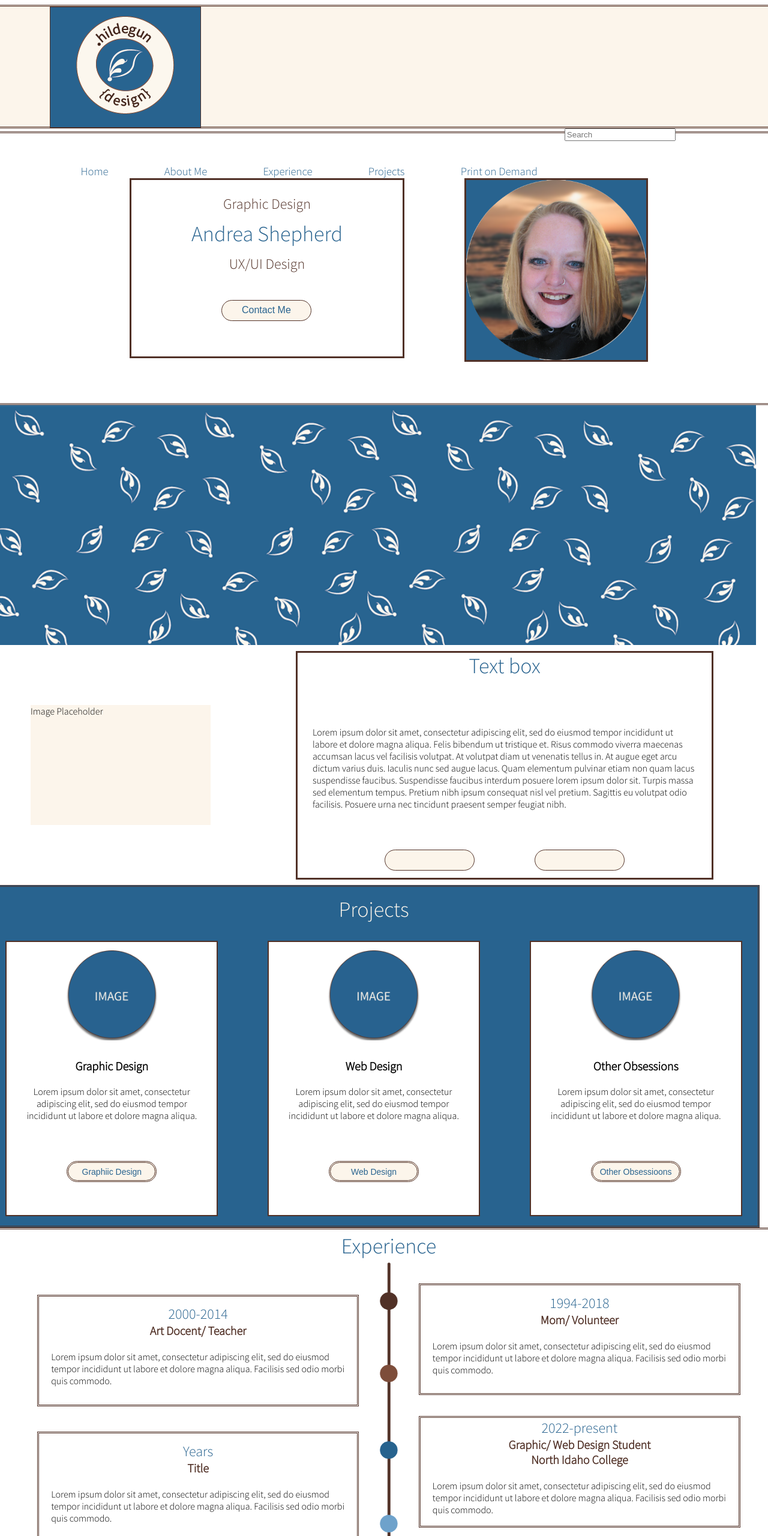
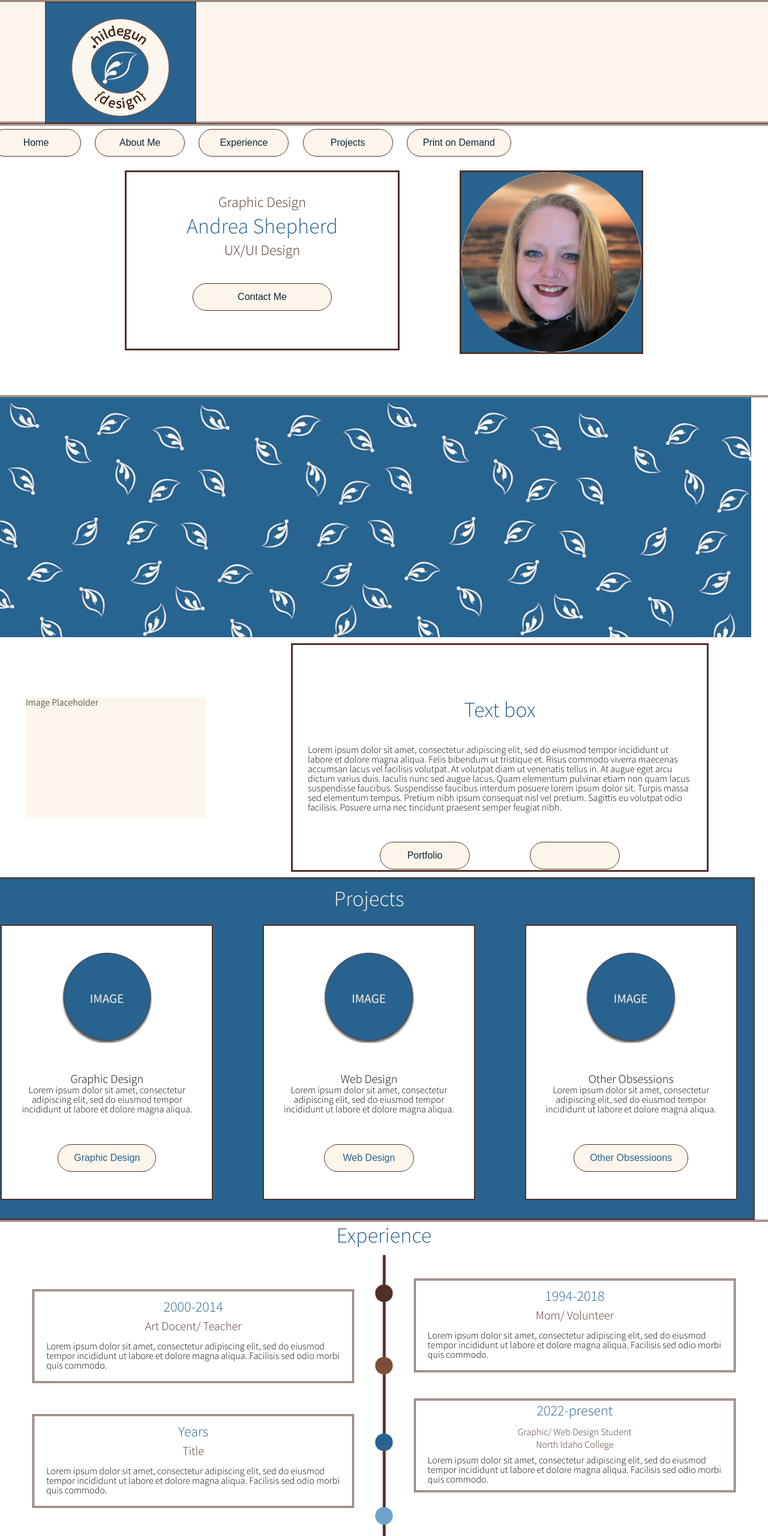
Before and after one commit to andreashep/HildegunDesign, a plain HTML site: page index.html in a window 1280 px wide. Shown: the top 2560 px of the page at 60% size. Drawn offline with nearby package versions, Linux system fonts and the light colour scheme.

Commit message:
alignment

```diff
--- a/index.html
+++ b/index.html
@@ -1,6 +1,14 @@
 <!DOCTYPE html>
 <html lang="en">
 <head>
+    <script async src="https://www.googletagmanager.com/gtag/js?id=G-4HLW0XTPFK"></script>
+<script>
+  window.dataLayer = window.dataLayer || [];
+  function gtag(){dataLayer.push(arguments);}
+  gtag('js', new Date());
+
+  gtag('config', 'G-4HLW0XTPFK');
+</script>
     <meta charset="UTF-8">
     <meta http-equiv="X-UA-Compatible" content="IE=edge">
     <meta name="viewport" content="width=device-width, initial-scale=1.0">
@@ -8,6 +16,7 @@
     <link rel="preconnect" href="https://fonts.googleapis.com">
     <link rel="preconnect" href="https://fonts.gstatic.com" crossorigin>
     <link href="https://fonts.googleapis.com/css2?family=Noto+Serif&family=Source+Sans+Pro:wght@300&display=swap" rel="stylesheet">
+    <link rel="stylesheet" href="reset.css">
     <link rel="stylesheet" href="style.css">
     <link rel="stylesheet" href="https://cdn.jsdelivr.net/npm/bootstrap@3.3.7/dist/css/bootstrap-theme.min.css" integrity="sha384-rHyoN1iRsVXV4nD0JutlnGaslCJuC7uwjduW9SVrLvRYooPp2bWYgmgJQIXwl/Sp" crossorigin="anonymous">
 </head>
@@ -18,24 +27,13 @@
             <div class="logo"><a href="#"><img src="homepage_images/hd_logo.png" alt="Hildegun Design logo"></a></div>
                 <nav class="nav-links">
                 <ul>
-                    <li><a href="#" alt="link to home page">Home</a></li>
-                    <li><a href="#" alt="link to about me">About Me</a></li>
-                    <li><a href="#" alt="link to experience">Experience</a></li>
-                    <li><a href="#" alt="link to Projects">Projects</a></li>
-                    <li><a href="#">Print on Demand</a></li>
+                    <li><button><a href="#" alt="link to home page">Home</a></button></li>
+                <li><button><a href="#" alt="link to about me">About Me</a></button></li>
+                <li><button><a href="#" alt="link to experience">Experience</a></button></li>
+                <li><button><a href="#" alt="link to Projects">Projects</a></button></li>
+                <li><button><a href="#" alt="link to print on demand">Print on Demand</a></button></li>
                     </ul>
-                    <form class="d-flex input-group w-auto">
-                        <input
-                          type="search"
-                          class="form-control rounded"
-                          placeholder="Search"
-                          aria-label="Search"
-                          aria-describedby="search-addon"
-                        />
-                        <span class="input-group-text border-0" id="search-addon">
-                          <i class="fas fa-search"></i>
-                        </span>
-                      </form>
+
                 </nav>
         </header>
 
@@ -57,10 +55,10 @@
         <article class="about">
             <div class="abtimg">Image Placeholder</div>
             <div class="about-tb">
-                <p><h1>Text box</h1></p>
+                <h1>Text box</h1>
                     <p>Lorem ipsum dolor sit amet, consectetur adipiscing elit, sed do eiusmod tempor incididunt ut labore et dolore magna aliqua. Felis bibendum ut tristique et. Risus commodo viverra maecenas accumsan lacus vel facilisis volutpat. At volutpat diam ut venenatis tellus in. At augue eget arcu dictum varius duis. Iaculis nunc sed augue lacus. Quam elementum pulvinar etiam non quam lacus suspendisse faucibus. Suspendisse faucibus interdum posuere lorem ipsum dolor sit. Turpis massa sed elementum tempus. Pretium nibh ipsum consequat nisl vel pretium. Sagittis eu volutpat odio facilisis. Posuere urna nec tincidunt praesent semper feugiat nibh.</p>
                     <div class="about-tb-btn">
-                        <button></button>
+                        <button><a href="#">Portfolio</a></button>
                         <button></button>
                     </div>
             </div>
@@ -73,19 +71,19 @@
                         <img src="homepage_images/image circle.png" alt="">
                         <div><h3>Graphic Design</h3>
                         <p>Lorem ipsum dolor sit amet, consectetur adipiscing elit, sed do eiusmod tempor incididunt ut labore et dolore magna aliqua.</p></div>
-                        <button class="example"><a href="">Graphiic Design</a></button>
+                        <button><a href="">Graphic Design</a></button>
                 </div>
                  <div class="two">
                         <img src="homepage_images/image circle.png" alt="">
                         <div><h3>Web Design</h3>
                         <p>Lorem ipsum dolor sit amet, consectetur adipiscing elit, sed do eiusmod tempor incididunt ut labore et dolore magna aliqua.</p></div>
-                        <button class="example"><a href="">Web Design</a></button>
+                        <button><a href="">Web Design</a></button>
                 </div>
                 <div class="three">
                             <img src="homepage_images/image circle.png" alt="">
                             <div><h3>Other Obsessions</h3>
                             <p>Lorem ipsum dolor sit amet, consectetur adipiscing elit, sed do eiusmod tempor incididunt ut labore et dolore magna aliqua.</p></div>
-                            <button class="example"><a href="">Other Obsessioons</a></button>
+                            <button><a href="">Other Obsessioons</a></button>
                 </div>
         </article>
     <article class="experience">
@@ -112,8 +110,8 @@
                     </div>
                     <div class="years_four">
                         <h2>2022-present</h2>
-                        <h3>Graphic/ Web Design Student</h3>
-                        <h3>North Idaho College</h3>
+                        <h4>Graphic/ Web Design Student</h4>
+                        <h4>North Idaho College</h4>
                         <p>Lorem ipsum dolor sit amet, consectetur adipiscing elit, sed do eiusmod tempor incididunt ut labore et dolore magna aliqua. Facilisis sed odio morbi quis commodo.</p>
                     </div>
                 </div>
--- /dev/null
+++ b/reset.css
@@ -0,0 +1,43 @@
+html, body, div, span, applet, object, iframe,
+h1, h2, h3, h4, h5, h6, p, blockquote, pre,
+a, abbr, acronym, address, big, cite, code,
+del, dfn, em, img, ins, kbd, q, s, samp,
+small, strike, strong, sub, sup, tt, var,
+b, u, i, center,
+dl, dt, dd, ol, ul, li,
+fieldset, form, label, legend,
+table, caption, tbody, tfoot, thead, tr, th, td,
+article, aside, canvas, details, embed,
+figure, figcaption, footer, header, hgroup,
+menu, nav, output, ruby, section, summary,
+time, mark, audio, video {
+	margin: 0;
+	padding: 0;
+	border: 0;
+	font-size: 100%;
+	font: inherit;
+	vertical-align: baseline;
+}
+/* HTML5 display-role reset for older browsers */
+article, aside, details, figcaption, figure,
+footer, header, hgroup, menu, nav, section {
+	display: block;
+}
+body {
+	line-height: 1;
+}
+ol, ul {
+	list-style: none;
+}
+blockquote, q {
+	quotes: none;
+}
+blockquote:before, blockquote:after,
+q:before, q:after {
+	content: '';
+	content: none;
+}
+table {
+	border-collapse: collapse;
+	border-spacing: 0;
+}
--- a/style.css
+++ b/style.css
@@ -38,7 +38,6 @@ header {
     flex-flow: row wrap;
     align-items: center;
     justify-content: space-between;
-    margin-bottom: 5px;
     height: 200px;
     background-color: rgb(252, 245, 235);
     border: 3px double rgb(81, 49, 39);
@@ -47,7 +46,7 @@ header {
 
 nav {
     display: flex;
-    margin: 0 5%;
+    margin: 0;
 }
 
 
@@ -55,39 +54,51 @@ nav {
 
 
 .nav-links ul li {
-    padding: 30px;
     color: rgb(40, 99, 143);
     display: inline-flex;
     list-style: none;
     justify-content: space-between;
 }
 
-.nav-links a {
-    text-decoration: none;
-    color: rgb(40, 99, 143);
-    font-size: 14pt;
-    padding: 15px;
+ button {
+        display: flex;
+        background-color: rgb(252, 245, 235);
+        min-width: 150px;
+        min-height: 35px;
+        border: .5px solid rgb(81, 49, 39);
+        border-radius: 25px;
+        justify-content: center;
+        text-align: center;
+        margin: 10px;
 }
 
-.nav-links a:hover {
-   color: rgb(81, 49, 39);
-   border: solid 1px rgb(40, 99, 143);
-   border-radius: 25px;
+ button:hover {
+    background-color: rgb(40, 99, 143);
+    color: rgb(252, 245, 235);
 }
 
-.d-flex input-group w-auto {
-    display: flex;
-    /* align-content: center;
-    justify-content: center;
+
+ a {
+    text-decoration: none;
+    color:  rgb(11, 38, 58);
+    font-size: 12pt;
+    padding: 12px 20px;
+}
+
+ a:hover {
+    background-color: rgb(40, 99, 143);
+    color: rgb(252, 245, 235);
     border-radius: 25px;
-    background-color: rgb(252, 245, 235);
-    margin-top: 30px;
-    width: 150px;
-    height: 35px;
-    color: rgb(81, 49, 39);
-    border: .5px solid rgb(81, 49, 39);
-    border-radius: 25px;
-    font-size: 14px; */
+}
+
+ a:active {
+    color: rgb(252, 245, 235);
+    background-color: rgb(11, 38, 58);
+}
+
+button:active {
+    background-color: rgb(11, 38, 58);
+    color: rgb(252, 245, 235);
 }
 
 
@@ -128,10 +139,12 @@ nav {
 
 
 .meet {
+    display: flex;
+    flex-direction: column;
     margin: 50px;
-    padding: 10px 100px 50px 100px;
+    padding: 30px 100px 50px 100px;
     border: 3px solid rgb(81, 49, 39);
-    line-height: 20px;
+    line-height: 40px;
     text-align: center;
 }
 
@@ -141,36 +154,11 @@ nav {
     color: rgb(81, 49, 39);
 }
 
-
-
 .meet button {
     display: flex;
-    background-color: rgb(252, 245, 235);
-    margin: 50px ;
-    width: 150px;
-    height: 35px;
-    border: .5px solid rgb(81, 49, 39);
-    border-radius: 25px;
-    font-size: 16px;
     justify-content: center;
-    align-content: center;
-}
-
-
-.meet button a {
-    text-decoration: none;
-    color: rgb(40, 99, 143);
-    align-self: center;
-}
-.meet button a:hover {
-    color: rgb(252, 245, 235);
-    font-size: 18px;
-    border-radius: 25px;
-}
-
-.meet button:hover {
-    color: rgb(252, 245, 235);
-    background-color: rgb(40, 99, 143);
+    align-items: flex-end;
+    margin-top: 35px;
 }
 
 
@@ -220,11 +208,14 @@ nav {
     background-color: #fff;
     margin: 10px 0;
     align-items: center;
-    justify-content: center;
+    justify-content: space-around;
     padding: 50px 25px 75px 25px;
     border: 3px solid rgb(81, 49, 39);
 }
 
+.about-tb h1 {
+    margin: 40px;
+}
 
 .about-tb-btn {
     display: flex;
@@ -232,6 +223,7 @@ nav {
     width: 100%;
     justify-content: center;
     align-content: space-between;
+    margin-bottom: 0px;
 }
 
 
@@ -239,17 +231,26 @@ nav {
     display: flex;
     background-color: rgb(252, 245, 235);
     margin: 50px ;
-    width: 150px;
-    height: 35px;
+    min-width: 150px;
+    min-height: 35px;
     border: .5px solid rgb(81, 49, 39);
     border-radius: 25px;
     font-size: 14px;
+    justify-content: center;
     align-content: center;
-    color:rgb(40, 99, 143);
+    color: rgb(11, 38, 58);
     text-decoration: none;
+  }
 
+.about-tb  button:hover {
+    background-color: rgb(40, 99, 143);
+    color: rgb(252, 245, 235);
 }
 
+.about-tb button:active {
+    background-color: rgb(11, 38, 58);
+    color: rgb(252, 245, 235);
+}
 
 
 .cards {
@@ -271,11 +272,11 @@ nav {
     width: 100%;
     margin-top: 5px;
     justify-content: center;
-    align-content: center;
+    align-content: space-around;
     color: rgb(252, 245, 235)
 }
 
-.example {
+/*.example {
     display: flex;
     background-color: rgb(252, 245, 235);
     margin: 50px ;
@@ -286,7 +287,7 @@ nav {
     font-size: 14px;
     align-content: center;
     justify-content: center;
-}
+}*/
 
 
 .one {
@@ -298,7 +299,7 @@ nav {
     border: 2px solid rgb(81, 49, 39);
     text-align: center;
     justify-content: center;
-    align-content: center;
+    align-content: space-around;
     padding: 15px;
 }
 
@@ -333,7 +334,7 @@ nav {
     border: 2px solid rgb(81, 49, 39);
     text-align: center;
     justify-content: center;
-    align-content: center;
+    align-content: space-around;
     padding: 15px;
 }
 
@@ -367,7 +368,7 @@ nav {
     border: 2px solid rgb(81, 49, 39);
     text-align: center;
     justify-content: center;
-    align-content: center;
+    align-content: space-around;
     padding: 15px;
 }
 
@@ -440,13 +441,12 @@ nav {
 .years_one {
     display: flex;
     flex-direction: column;
-    flex-basis: 1;
     width: 500px;
     height: 150px;
     border: 3px double rgb(81, 49, 39);
     justify-content: center;
-    align-items: center;
-    padding: 15px;
+    align-content: space-between;
+    padding: 0 15px;
     margin-bottom: 35px;
 }
 
@@ -454,8 +454,8 @@ nav {
     display: flex;
     color: rgb(40, 99, 143);
     justify-content: center;
-    align-content: center;
-    margin: 5px 0 0 0;
+    align-content: space-around;
+    margin: 0px 0 5px 0;
 }
 
 
@@ -463,14 +463,14 @@ nav {
     display: flex;
     color: rgb(81, 49, 39);
     justify-content: center;
-    align-content: center;
-    margin: 0;
+    align-content: space-around;
+    margin: 5px 0 10px 0;
 }
 
 .years_one p {
     display: flex;
     justify-content: center;
-    align-content: center;
+    align-content: space-around;
     padding: 5px;
 }
 
@@ -483,7 +483,7 @@ nav {
     border: 3px double rgb(81, 49, 39);
     justify-content: center;
     align-items: center;
-    padding: 15px;
+    padding: 0 15px;
     margin-bottom: 35px;
 }
 
@@ -492,7 +492,7 @@ nav {
     color: rgb(40, 99, 143);
     justify-content: center;
     align-content: center;
-    margin: 5px 0 0 0;
+    margin: 0px 0 5px 0;
 }
 
 .years_two h3 {
@@ -500,7 +500,7 @@ nav {
     color: rgb(81, 49, 39);
     justify-content: center;
     align-content: center;
-    margin: 0;
+    margin: 5px 0 10px 0;
 }
 
 .years_two p {
@@ -526,7 +526,7 @@ nav {
     border: 3px double rgb(81, 49, 39);
     justify-content: center;
     align-items: center;
-    padding: 15px;
+    padding: 0 15px;
     margin: 35px 0;
 
 }
@@ -536,7 +536,7 @@ nav {
     color: rgb(40, 99, 143);
     justify-content: center;
     align-content: center;
-    margin: 5px 0 0 0;
+    margin: 0px 0 5px 0;
 }
 
 
@@ -545,7 +545,7 @@ nav {
     color: rgb(81, 49, 39);
     justify-content: center;
     align-content: center;
-    margin: 0;
+    margin: 5px 0 10px 0;
 }
 
 .years_three p {
@@ -564,7 +564,7 @@ nav {
     border: 3px double rgb(81, 49, 39);
     justify-content: center;
     align-items: center;
-    padding: 15px;
+    padding: 0 15px;
 }
 
 .years_four h2 {
@@ -572,15 +572,15 @@ nav {
     color: rgb(40, 99, 143);
     justify-content: center;
     align-content: center;
-    margin: 5px 0 0 0;
+    margin: 0px 0 10px 0;
 }
 
-.years_four h3 {
+.years_four h4 {
     display: flex;
     color: rgb(81, 49, 39);
     justify-content: center;
     align-content: center;
-    margin: 0;
+    margin: 5px 0 0px 0;
 }
 
 .years_four p {
@@ -588,6 +588,7 @@ nav {
     justify-content: center;
     align-content: center;
     padding: 5px;
+    margin-top: 5px;
 }
 
 
```
Also changed, not shown: 1 other file.
